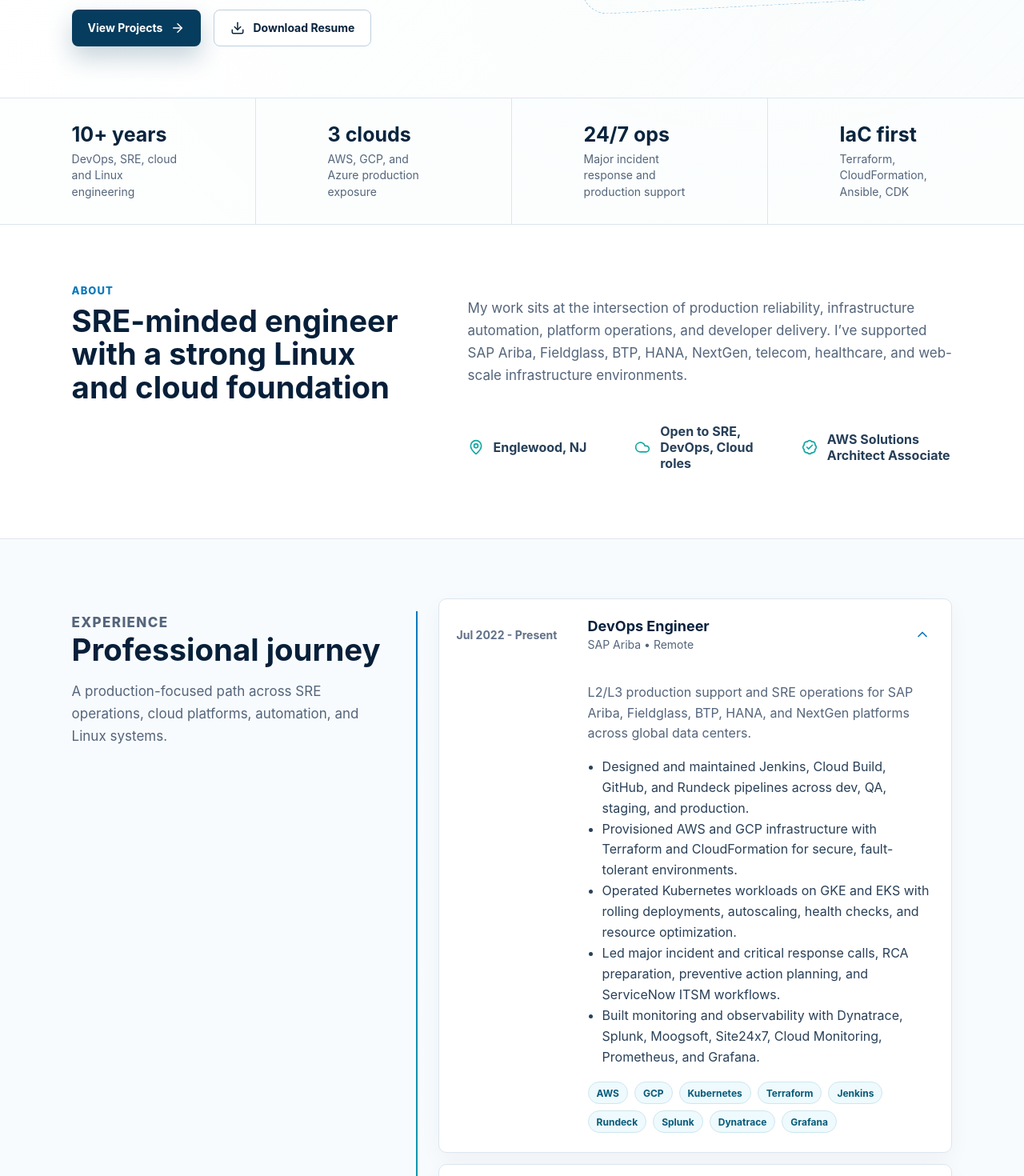
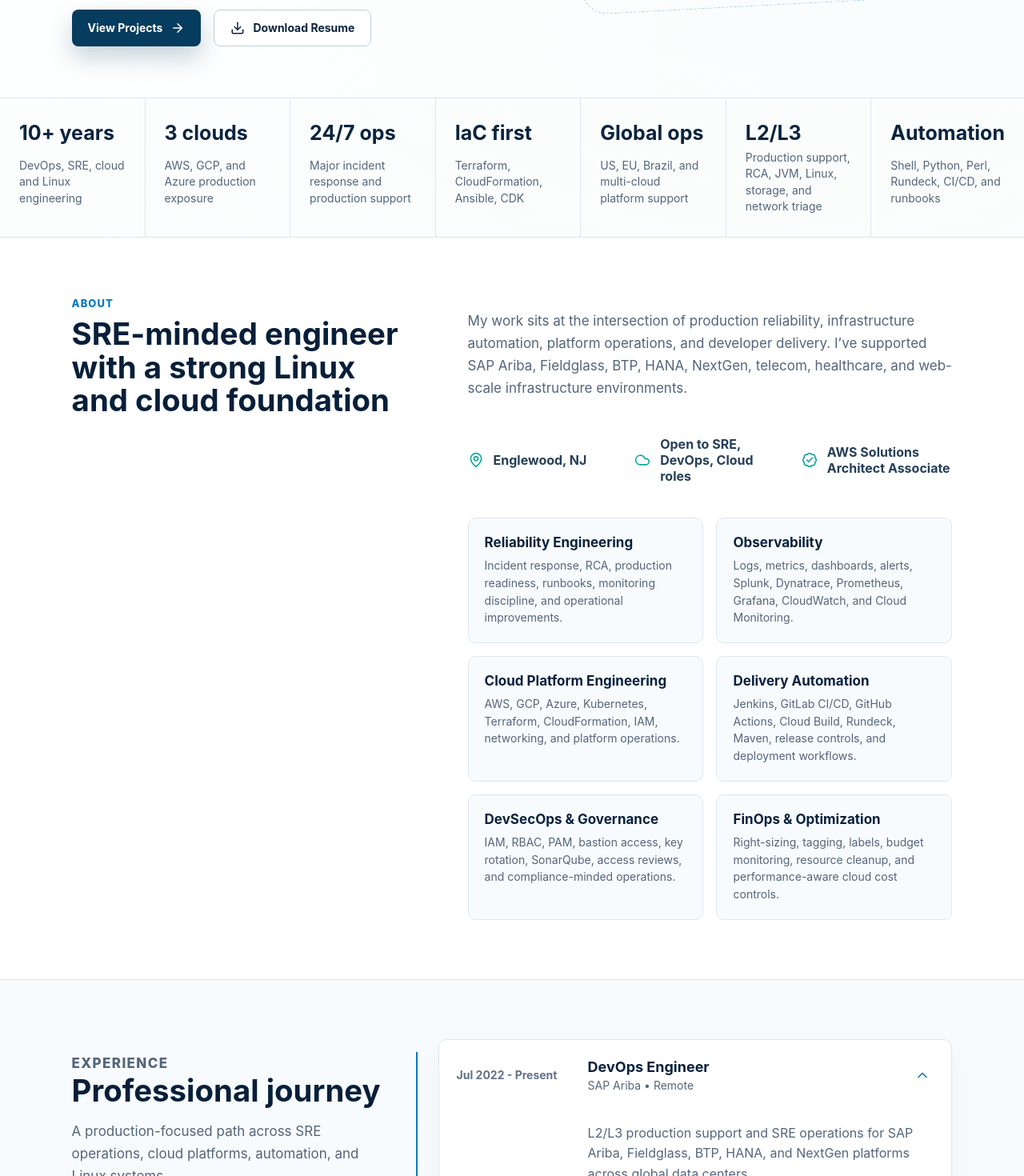
Before and after one commit to mohammed-DevRE/mohammed-khan-portfolio, a React (Vite) app: page / in a window 1280 px wide. Shown: the part 640-2110 px from the top of the page at 80% size. Built offline with nearby package versions, Linux system fonts and the light colour scheme.

Commit message:
Expand portfolio reliability sections

```diff
--- a/src/main.jsx
+++ b/src/main.jsx
@@ -98,12 +98,14 @@
 ];
 
 const skills = [
-  ["Cloud", ["AWS", "GCP", "Azure", "EC2", "S3", "RDS", "Cloud SQL", "BigQuery", "Pub/Sub"]],
-  ["Containers", ["Kubernetes", "GKE", "EKS", "Docker", "Helm", "OpenShift", "ECS"]],
-  ["Infrastructure as Code", ["Terraform", "CloudFormation", "Ansible", "AWS CDK", "ARM", "Bicep"]],
-  ["CI/CD", ["Jenkins", "GitLab CI/CD", "GitHub Actions", "Cloud Build", "Rundeck", "Maven"]],
-  ["Observability", ["Splunk", "Dynatrace", "Prometheus", "Grafana", "CloudWatch", "Moogsoft", "Site24x7"]],
-  ["Systems", ["Linux", "RHEL", "CentOS", "Solaris", "LVM", "Ceph basics", "tcpdump"]]
+  ["Cloud & Infrastructure", ["AWS", "GCP", "Azure", "EC2", "S3", "RDS", "Cloud SQL", "BigQuery", "Pub/Sub", "VPC", "IAM"]],
+  ["Containers & Orchestration", ["Kubernetes", "GKE", "EKS", "Docker", "Helm", "OpenShift", "ECS", "Ingress", "RBAC"]],
+  ["Infrastructure as Code", ["Terraform", "CloudFormation", "Ansible", "AWS CDK", "ARM", "Bicep", "Deployment Manager"]],
+  ["Reliability & Observability", ["SLOs/SLIs", "Incident response", "RCA", "Runbooks", "Splunk", "Dynatrace", "Prometheus", "Grafana", "Moogsoft"]],
+  ["CI/CD & Automation", ["Jenkins", "GitLab CI/CD", "GitHub Actions", "Cloud Build", "Rundeck", "Maven", "Bamboo", "Postman"]],
+  ["Security & Governance", ["Least-privilege IAM", "RBAC", "Delinea PAM", "RSA", "Bastion hosts", "Key rotation", "SonarQube"]],
+  ["Linux & Platform Operations", ["Linux", "RHEL", "CentOS", "Solaris", "LVM", "Ceph basics", "tcpdump", "DNS", "VLANs"]],
+  ["Data & AI-adjacent Platforms", ["BigQuery", "Databricks", "Spark SQL", "Cloud SQL", "MongoDB", "Azure AI Search", "GraphRAG"]]
 ];
 
 const projects = [
@@ -112,6 +114,9 @@
     title: "Multi-cloud Reliability Platform",
     copy:
       "Terraform and CloudFormation infrastructure patterns for AWS and GCP with Kubernetes deployment standards, monitoring, and secure access controls.",
+    problem: "Cloud services need repeatable provisioning, consistent access controls, and reliable deployment paths across multiple environments.",
+    approach: "Used Terraform, CloudFormation, IAM, Kubernetes standards, tagging, and monitoring patterns to make environments easier to reproduce and operate.",
+    outcome: "Improved release consistency, reduced manual infrastructure drift, and supported scalable operations across AWS and GCP workloads.",
     tags: ["AWS", "GCP", "Terraform", "Kubernetes"]
   },
   {
@@ -119,6 +124,9 @@
     title: "Release Automation System",
     copy:
       "CI/CD workflows across Jenkins, Cloud Build, GitHub, GitLab, and Rundeck to reduce manual release work and improve controlled production delivery.",
+    problem: "Manual handoffs and inconsistent release gates increase deployment risk and slow down production changes.",
+    approach: "Built CI/CD workflows with automated build, test, promotion, and controlled release steps across Jenkins, Cloud Build, GitHub, GitLab, and Rundeck.",
+    outcome: "Reduced repetitive release work and gave teams clearer production deployment controls across dev, QA, staging, and production.",
     tags: ["Jenkins", "Cloud Build", "GitLab", "Rundeck"]
   },
   {
@@ -126,6 +134,9 @@
     title: "Incident Response Runbooks",
     copy:
       "Operational runbooks and monitoring workflows for MI/CIRS response, RCA readiness, anomaly detection, and ServiceNow-driven follow-up.",
+    problem: "During major incidents, teams need fast context, clear ownership, and consistent follow-up to reduce repeat issues.",
+    approach: "Created runbooks, dashboards, ServiceNow workflows, RCA templates, and remediation automations using monitoring signals and Rundeck scripts.",
+    outcome: "Improved incident coordination, RCA readiness, and follow-through on preventive actions for production platforms.",
     tags: ["SRE", "ServiceNow", "RCA", "Automation"]
   }
 ];
@@ -134,7 +145,58 @@
   ["10+ years", "DevOps, SRE, cloud and Linux engineering"],
   ["3 clouds", "AWS, GCP, and Azure production exposure"],
   ["24/7 ops", "Major incident response and production support"],
-  ["IaC first", "Terraform, CloudFormation, Ansible, CDK"]
+  ["IaC first", "Terraform, CloudFormation, Ansible, CDK"],
+  ["Global ops", "US, EU, Brazil, and multi-cloud platform support"],
+  ["L2/L3", "Production support, RCA, JVM, Linux, storage, and network triage"],
+  ["Automation", "Shell, Python, Perl, Rundeck, CI/CD, and runbooks"]
+];
+
+const focusAreas = [
+  {
+    title: "Reliability Engineering",
+    copy: "Incident response, RCA, production readiness, runbooks, monitoring discipline, and operational improvements."
+  },
+  {
+    title: "Observability",
+    copy: "Logs, metrics, dashboards, alerts, Splunk, Dynatrace, Prometheus, Grafana, CloudWatch, and Cloud Monitoring."
+  },
+  {
+    title: "Cloud Platform Engineering",
+    copy: "AWS, GCP, Azure, Kubernetes, Terraform, CloudFormation, IAM, networking, and platform operations."
+  },
+  {
+    title: "Delivery Automation",
+    copy: "Jenkins, GitLab CI/CD, GitHub Actions, Cloud Build, Rundeck, Maven, release controls, and deployment workflows."
+  },
+  {
+    title: "DevSecOps & Governance",
+    copy: "IAM, RBAC, PAM, bastion access, key rotation, SonarQube, access reviews, and compliance-minded operations."
+  },
+  {
+    title: "FinOps & Optimization",
+    copy: "Right-sizing, tagging, labels, budget monitoring, resource cleanup, and performance-aware cloud cost controls."
+  }
+];
+
+const aiReliability = [
+  "AI/ML platform support for GenAI and LLM inference workloads",
+  "Azure AI Search and GraphRAG concepts for incident knowledge retrieval",
+  "Anomaly detection workflows connected to incident remediation",
+  "Human-in-the-loop operations patterns for safer assisted triage"
+];
+
+const credentials = [
+  {
+    group: "Certification",
+    items: ["AWS Certified Solutions Architect - Associate"]
+  },
+  {
+    group: "Education",
+    items: [
+      "M.S. Information Technology - Wilmington University, Delaware, 2021",
+      "B.Tech Computer Science Engineering - JNTUH, India, 2014"
+    ]
+  }
 ];
 
 const resumeUrl = `${import.meta.env.BASE_URL}MOHAMMED-CV-SRE.pdf`;
@@ -150,7 +212,7 @@
           <small>SRE • DevOps • Cloud Engineer</small>
         </a>
         <nav>
-          {["About", "Experience", "Projects", "Skills", "Resume", "Contact"].map((item) => (
+          {["About", "Experience", "Projects", "Skills", "Certifications", "Resume", "Contact"].map((item) => (
             <a key={item} href={`#${item.toLowerCase()}`}>
               {item}
             </a>
@@ -220,6 +282,14 @@
             <span><Cloud size={20} /> Open to SRE, DevOps, Cloud roles</span>
             <span><BadgeCheck size={20} /> AWS Solutions Architect Associate</span>
           </div>
+          <div className="focus-grid">
+            {focusAreas.map((area) => (
+              <article className="focus-card" key={area.title}>
+                <h3>{area.title}</h3>
+                <p>{area.copy}</p>
+              </article>
+            ))}
+          </div>
         </div>
       </section>
 
@@ -268,6 +338,20 @@
                 <div className="project-top"><Icon size={28} /><ExternalLink size={18} /></div>
                 <h3>{project.title}</h3>
                 <p>{project.copy}</p>
+                <dl className="case-details">
+                  <div>
+                    <dt>Problem</dt>
+                    <dd>{project.problem}</dd>
+                  </div>
+                  <div>
+                    <dt>Approach</dt>
+                    <dd>{project.approach}</dd>
+                  </div>
+                  <div>
+                    <dt>Outcome</dt>
+                    <dd>{project.outcome}</dd>
+                  </div>
+                </dl>
                 <div className="tags">
                   {project.tags.map((tag) => <span key={tag}>{tag}</span>)}
                 </div>
@@ -280,14 +364,48 @@
       <section id="skills" className="skills">
         <div className="section-intro">
           <p className="section-label">Skills</p>
-          <h2>Tools and technologies</h2>
-          <p>A practical toolkit for building, operating, and improving modern platforms.</p>
+          <h2>Tooling across the reliability lifecycle</h2>
+          <p>A practical toolkit for building, operating, securing, observing, and improving modern platforms.</p>
         </div>
         <div className="skill-grid">
           {skills.map(([group, items]) => (
             <article className="skill-group" key={group}>
               <h3>{group}</h3>
               {items.map((item) => <span key={item}>{item}</span>)}
+            </article>
+          ))}
+        </div>
+      </section>
+
+      <section className="ai-section">
+        <div className="section-intro">
+          <p className="section-label">Applied AI Reliability</p>
+          <h2>AI-assisted operations as a secondary specialization</h2>
+          <p>Reliability work increasingly depends on better signal handling, knowledge retrieval, and careful human-in-the-loop automation.</p>
+        </div>
+        <div className="ai-grid">
+          {aiReliability.map((item) => (
+            <article className="ai-card" key={item}>
+              <TerminalSquare size={22} />
+              <p>{item}</p>
+            </article>
+          ))}
+        </div>
+      </section>
+
+      <section id="certifications" className="certifications">
+        <div className="section-intro">
+          <p className="section-label">Certifications</p>
+          <h2>Credentials and education</h2>
+          <p>Cloud certification and formal education behind the platform engineering work.</p>
+        </div>
+        <div className="credential-grid">
+          {credentials.map((credential) => (
+            <article className="credential-card" key={credential.group}>
+              <h3>{credential.group}</h3>
+              <ul>
+                {credential.items.map((item) => <li key={item}>{item}</li>)}
+              </ul>
             </article>
           ))}
         </div>
--- a/src/styles.css
+++ b/src/styles.css
@@ -267,7 +267,7 @@
 
 .metrics {
   display: grid;
-  grid-template-columns: repeat(4, 1fr);
+  grid-template-columns: repeat(7, 1fr);
   border-bottom: 1px solid var(--line);
   background: rgba(255, 255, 255, 0.82);
 }
@@ -275,7 +275,7 @@
 .metric {
   display: grid;
   gap: 6px;
-  padding: 30px 7vw;
+  padding: 28px 24px;
   border-right: 1px solid var(--line);
 }
 
@@ -361,6 +361,33 @@
 .fact-row svg {
   flex: 0 0 auto;
   color: var(--teal);
+}
+
+.focus-grid {
+  display: grid;
+  grid-template-columns: repeat(2, 1fr);
+  gap: 16px;
+  margin-top: 32px;
+}
+
+.focus-card {
+  padding: 20px;
+  border: 1px solid var(--line);
+  border-radius: 10px;
+  background: #f8fbfd;
+}
+
+.focus-card h3 {
+  margin: 0 0 8px;
+  color: #08213d;
+  font-size: 17px;
+}
+
+.focus-card p {
+  margin: 0;
+  color: var(--muted);
+  font-size: 14px;
+  line-height: 1.55;
 }
 
 .experience,
@@ -515,6 +542,33 @@
   font-size: 19px;
 }
 
+.case-details {
+  display: grid;
+  gap: 12px;
+  margin: 20px 0;
+}
+
+.case-details div {
+  padding-top: 12px;
+  border-top: 1px solid var(--line);
+}
+
+.case-details dt {
+  margin-bottom: 5px;
+  color: var(--blue);
+  font-size: 12px;
+  font-weight: 850;
+  letter-spacing: 0.06em;
+  text-transform: uppercase;
+}
+
+.case-details dd {
+  margin: 0;
+  color: #294058;
+  font-size: 14px;
+  line-height: 1.55;
+}
+
 .skills {
   display: grid;
   grid-template-columns: 0.28fr 0.72fr;
@@ -541,6 +595,61 @@
 .skill-group span {
   margin: 5px 4px 5px 0;
   background: #fff;
+}
+
+.ai-section,
+.certifications {
+  display: grid;
+  grid-template-columns: 0.32fr 0.68fr;
+  gap: 50px;
+  padding: 74px 7vw;
+  border-bottom: 1px solid var(--line);
+}
+
+.ai-section {
+  background: #fff;
+}
+
+.certifications {
+  background: #f8fbfd;
+}
+
+.ai-grid,
+.credential-grid {
+  display: grid;
+  grid-template-columns: repeat(2, 1fr);
+  gap: 18px;
+}
+
+.ai-card,
+.credential-card {
+  padding: 24px;
+  border: 1px solid var(--line);
+  border-radius: 10px;
+  background: #fff;
+  box-shadow: 0 12px 30px rgba(8, 33, 61, 0.04);
+}
+
+.ai-card svg {
+  color: var(--teal);
+}
+
+.ai-card p {
+  margin: 14px 0 0;
+  color: #294058;
+  line-height: 1.6;
+}
+
+.credential-card h3 {
+  margin: 0 0 14px;
+  font-size: 20px;
+}
+
+.credential-card ul {
+  margin: 0;
+  padding-left: 18px;
+  color: #294058;
+  line-height: 1.7;
 }
 
 .resume-band {
@@ -639,6 +748,8 @@
   .experience,
   .projects,
   .skills,
+  .ai-section,
+  .certifications,
   .resume-band,
   .contact {
     grid-template-columns: 1fr;
@@ -655,6 +766,12 @@
 
   .metrics {
     grid-template-columns: repeat(2, 1fr);
+  }
+
+  .focus-grid,
+  .ai-grid,
+  .credential-grid {
+    grid-template-columns: 1fr;
   }
 }
 
@@ -677,6 +794,8 @@
   .experience,
   .projects,
   .skills,
+  .ai-section,
+  .certifications,
   .resume-band,
   .contact {
     padding: 48px 20px;
@@ -705,8 +824,11 @@
 
   .metrics,
   .fact-row,
+  .focus-grid,
   .project-grid,
   .skill-grid,
+  .ai-grid,
+  .credential-grid,
   .contact-links {
     grid-template-columns: 1fr;
   }
```
